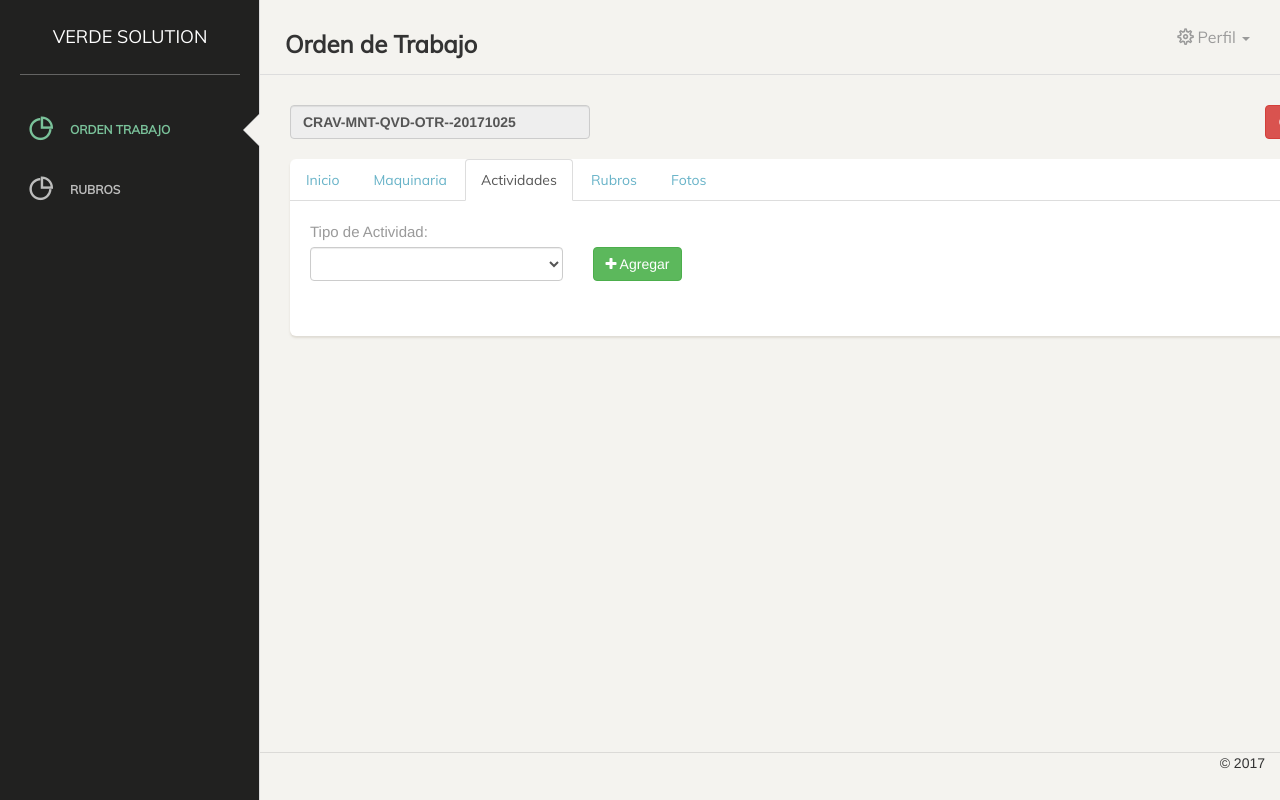
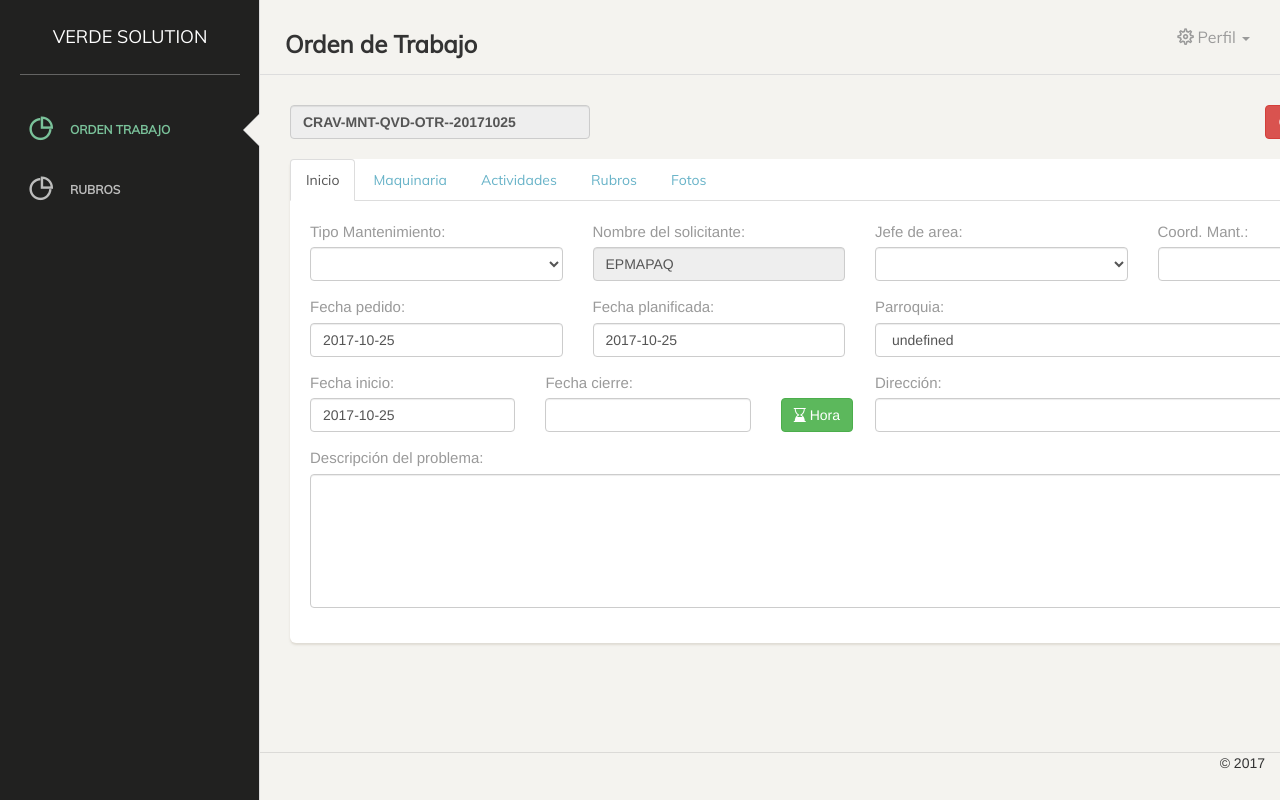
Before and after one commit to vsolution2017/o_t_django_rest, a Django app: page /app/o_t/ in a window 1280 px wide. Run offline with Django 3.2, Linux system fonts and the light colour scheme; data that the repository does not hold is empty; some libraries are stand-ins or nearby versions.

Commit message:
url modif 18:02
_RubroPrecio

```diff
--- a/app/serializers.py
+++ b/app/serializers.py
@@ -145,3 +145,6 @@ class OrdenTrabajoSerializer(serializers.ModelSerializer):
     class Meta:
         model = OrdenTrabajo
         fields = "__all__"
+class Rubros_OrdenTrabajo(serializers.Serializer):
+    #nombre = serializers.SerializerMethodField()
+    nombre = serializers.SerializerMethodField()
--- a/app/static/app/js/function.js
+++ b/app/static/app/js/function.js
@@ -222,6 +222,17 @@ function get_save(){
     });
 }
 
+
+function get_Rubros() {
+    $.ajax({
+        url : "/app/s_rubro_orden/",
+        type : "GET",
+        success : function (response) {
+            //console.log()
+        }
+    });
+}
+
 function gen_Cod() {
     _tipo = "MNT";
     parroquia = "QVD";
--- a/app/static/app/js_event/style_k.js
+++ b/app/static/app/js_event/style_k.js
@@ -12,6 +12,10 @@ $(function () {
     var utc = new Date().toJSON().slice(0, 10);
     $("#f_pedido, #f_planificada, #fechaInicio").val(utc);
 
+    $("#_redirect").click(function () {
+       window.location.href = "/app/list_ot/";
+    });
+
     $("#_save").click(function(){
         $.ajax({
             url : "/app/s_OrdenTrabajo/",
@@ -19,12 +23,26 @@ $(function () {
             data: get_save(),
             success: function (response) {
                 console.log(response);
+                window.location.href = "/app/list_ot/";
             }
         });
         //console.log(get_TabActividades());
     });
 
     $('#exTab2 select').selectpicker();
+
+    $('button[name="remove_tb"]').click(function(){
+        row = $(this).closest(".row");
+        table = $(row).find("table");
+        ids = $.map($(table).bootstrapTable("getSelections"),function (row) {
+            return row.id;
+        }) ;
+        $(table).bootstrapTable("remove",{
+            field: 'id',
+            values: ids
+        });
+
+    });
     //$('#exTab2 select').selectpicker("val",0);
 
     $('.dropdown-menu[role="combobox"]').removeClass("open");
--- a/app/static/app/setting/o_t/function.js
+++ b/app/static/app/setting/o_t/function.js
@@ -33,7 +33,7 @@ function getData(id){
                 id:id
             });
     }
-    console.log(data);
+    //console.log(data);
     return data;
 }
 
@@ -48,13 +48,14 @@ function _delete(id){
 
 }
 function _save(id,method){
-    url = id == 0 ? "/app/s_PrecioRubro/" : "/app/s_PrecioRubro/"+ id;
+    url = id == 0 ? "/app/s_PrecioRubro/" : "/app/s_PrecioRubro/"+ id+"/id";
     $.ajax({
         url : url,
         type: method,
         dataType: "json",
         data: getData(id),
         success: function(response){
+            console.log(response);
             $(".modal").modal("toggle");
             load_precio_rubro();
         }
--- a/app/templates/app/o_t/tab_inicio.html
+++ b/app/templates/app/o_t/tab_inicio.html
@@ -91,7 +91,7 @@
             <label  class="control-label">Descripción del problema:</label>
             <textarea id="i_problema"  class="form-control"  rows="6"></textarea>
         </div>
-        <button class="btn btn-default" id="cal">Calcular horas</button>
+        <!--<button class="btn btn-default" id="cal">Calcular horas</button>-->
     </div>
 </div>
 <div id="myModal" class="modal fade" role="dialog">
--- a/app/templates/app/o_t/tab_maquinaria.html
+++ b/app/templates/app/o_t/tab_maquinaria.html
@@ -40,6 +40,7 @@
     </div>
     <!-- Fin Maquina -->
     <!-- Mano Obras -->
+    <!--
     <div class="col-md-5 col-md-offset-1">
         <div class="row">
             <div class="col-sm-5">
@@ -73,7 +74,7 @@
                 </div>
             </div>
         </div>
-    </div>
+    </div>-->
     <!-- Fin Mano Obra -->
 </div>
 
@@ -81,20 +82,26 @@
 <br>
 <div class="row">
     <div class="col-md-12">
-        <div class="form-inline">
-            <label class="control-label">Total Horas:</label>
-            <input type="text" class="form-control" name="_tiempo" readonly value="00:00" style="width: 70px;">
+        <div class="pull-right">
+            <div class="form-inline">
+                <label class="control-label">Total Horas:</label>
+                <input type="text" class="form-control" name="_tiempo" readonly value="00:00" style="width: 70px;">
+            </div>
         </div>
+        <div class="pull-left">
+            <button id="button" class="btn btn-danger" name="remove_tb">Remover</button>
+        </div>
+        <div class="clearfix"></div>
         <br>
-        <table>
+        <table data-toggle="table">
             <thead>
                 <tr>
-                    <th data-align="center" data-field="id" data-unique-id="id" class="col-md-1">Cod.</th>
-                    <th data-field="recurso" class="col-md-4">Recurso</th>
-                    <th data-field="stock">stock</th>
-                    <th data-align="center" data-field="costo"  class="col-md-1">Costo</th>
-                    <th data-field="cantidad" data-formatter="input_number" data-events="input_numer_action" class="col-md-1">Cantidad</th>
-                    <th data-align="center" data-field="total" class="col-md-1">Total</th>
+                    <th data-field="state" data-checkbox="true" ></th>
+                    <th data-align="center" data-field="id"  >Cod.</th>
+                    <th data-field="recurso" >Recurso</th>
+                    <th data-align="center" data-field="costo"  >Costo</th>
+                    <th data-field="cantidad" data-formatter="input_number" data-events="input_numer_action" class="col-md-1" >Cantidad</th>
+                    <th data-align="center" data-field="total" >Total</th>
                 </tr>
             </thead>
         </table>
--- a/app/templates/app/register_ot.html
+++ b/app/templates/app/register_ot.html
@@ -14,18 +14,19 @@
             <!--<button id="_cancel" class="btn btn-danger">Cancelar</button>-->
             <a href="{% url 'app:list_ot' %}" class="btn btn-danger">Cancelar</a>
             <button id="_save" class="btn btn-info">Guardar</button>
+            <!--<button id="_redirect" class="btn btn-info">Redirect</button>-->
         </div>
         <div class="clearfix"></div>
         <br>
         <div id="exTab2" class="card">
         <ul class="nav nav-tabs">
-            <li >
+            <li class="active" >
                 <a  href="#tab_inicio" data-toggle="tab">Inicio</a>
             </li>
             <li>
                 <a href="#tab_maquinaria" data-toggle="tab">Maquinaria</a>
             </li>
-            <li class="active" >
+            <li >
                 <a href="#tab_actividades" data-toggle="tab">Actividades</a>
             </li>
             <li>
@@ -36,13 +37,13 @@
             </li>
         </ul>
         <div class="tab-content ">
-            <div class="tab-pane " id="tab_inicio">
+            <div class="tab-pane active " id="tab_inicio">
                 {% include 'app/o_t/tab_inicio.html' %}
             </div>
             <div class="tab-pane " id="tab_maquinaria">
                 {% include 'app/o_t/tab_maquinaria.html' %}
             </div>
-            <div class="tab-pane active" id="tab_actividades">
+            <div class="tab-pane " id="tab_actividades">
                 {% include 'app/o_t/tab_actividades.html' %}
             </div>
             <div class="tab-pane" id="tab_rubros">
--- a/app/urls.py
+++ b/app/urls.py
@@ -12,7 +12,8 @@ urlpatterns = [
     url(r'^s_OrdenTrabajo/(?P<pk>[0-9]+)$', Detail_Orden_TrabajoView.as_view(),name="d_Orden_trabajo"),
     url(r'^settings/', settings, name="settings"),
     url(r'^s_PrecioRubro/$', PrecioRubroView.as_view(), name="s_PrecioRubro"),
-    url(r'^s_PrecioRubro/(?P<pk>[0-9]+)$', Detail_PrecioRubroView.as_view(), name="d_PrecioRubro"),
+    url(r'^s_PrecioRubro/(?P<pk>[0-9]+)/(?P<op>[\w-]+)$', Detail_PrecioRubroView.as_view(), name="d_PrecioRubro"),
+    url(r'^s_PrecioRubro/(?P<pk>\d{8})/(?P<op>[\w-]+)$', Detail_PrecioRubroView.as_view(), name="d_PrecioRubro"),
     url(r'^contratista/$', Contratista_view.as_view()),
     url(r'^maquinarias/(?P<pk_contratista>[0-9]+)$', Maquinaria_view.as_view()),
     url(r'^sub_actividad/(?P<pk_actividad>[0-9]+)$', SubActividad_view.as_view()),
--- a/app/views.py
+++ b/app/views.py
@@ -1,3 +1,4 @@
+import datetime
 from django.http import JsonResponse, HttpResponse, Http404
 from django.shortcuts import render
 #from django.http import HttpResponse
@@ -48,28 +49,44 @@ class PrecioRubroView(APIView):
         return Response(precio_rubro_json.data)
         pass
     def post(self,request):
-        precio_rubro = PrecioRubroFechaSerializer(data=request.data)
-        if precio_rubro.is_valid():
-            precio_rubro.save()
-            return Response(precio_rubro.data, status=201)
-        return Response(precio_rubro.errors, status=400)
+        if PrecioRubroFecha.objects.filter(fecha_mes=request.data["fecha_mes"]).exists():
+            return  Response({"estado": "Configuración Existente"},status=201)
+        else:
+            precio_rubro = PrecioRubroFechaSerializer(data=request.data)
+            if precio_rubro.is_valid():
+                precio_rubro.save()
+                return Response(precio_rubro.data, status=201)
+            return Response(precio_rubro.errors, status=400)
 
 class Detail_PrecioRubroView(APIView):
-    def get_object(self,pk):
+    def get_object(self,pk,op):
         try:
-            return PrecioRubroFecha.objects.get(pk=pk)
+            if op == "id":
+                return PrecioRubroFecha.objects.get(pk=pk)
+            else:
+                date = datetime.datetime.strptime(pk, '%Y%m%d').date()
+                return PrecioRubroFecha.objects.get(fecha_mes=date)
+        except PrecioRubroFecha.DoesNotExist:
+            raise Http404
+    def get(self,request,pk,op):
+        try:
+            #fecha_mes = '2017-08-01'
+            precio_rubro_fecha = self.get_object(pk,op) # PrecioRubroFecha.objects.get(fecha_mes=fecha_mes)
+            precio_rubro_fecha_json = PrecioRubroFechaSerializer(precio_rubro_fecha)
+            return Response(precio_rubro_fecha_json.data)
         except PrecioRubroFecha.DoesNotExist:
             raise Http404
 
-    def put(self,request,pk):
-        precio_rubro = self.get_object(pk)
+    def put(self,request,pk,op):
+        precio_rubro = self.get_object(pk,op)
         precio_rubro_json = PrecioRubroFechaSerializer(precio_rubro,data=request.data)
         if precio_rubro_json.is_valid():
             precio_rubro_json.save()
             return Response(precio_rubro_json.data)
         return Response(precio_rubro.errors, status=400)
-    def delete(self,request,pk):
-        precio_rubro = self.get_object(pk)
+
+    def delete(self,request,pk,op):
+        precio_rubro = self.get_object(pk,op)
         precio_rubro.delete()
         return Response(status=204)
 
@@ -176,6 +193,11 @@ class Detail_Orden_TrabajoView(APIView):
 
 
 class ExampleView(APIView):
+    def get(self,request):
+        fecha_mes = '2017-08-01'
+        precio_rubro_fecha = PrecioRubroFecha.objects.get(fecha_mes=fecha_mes)
+        precio_rubro_fecha_json = PrecioRubroFechaSerializer(precio_rubro_fecha)
+        return Response(precio_rubro_fecha_json.data)
 
     parser_classes = (JSONParser,)
     renderer_classes = (JSONRenderer,)
```
